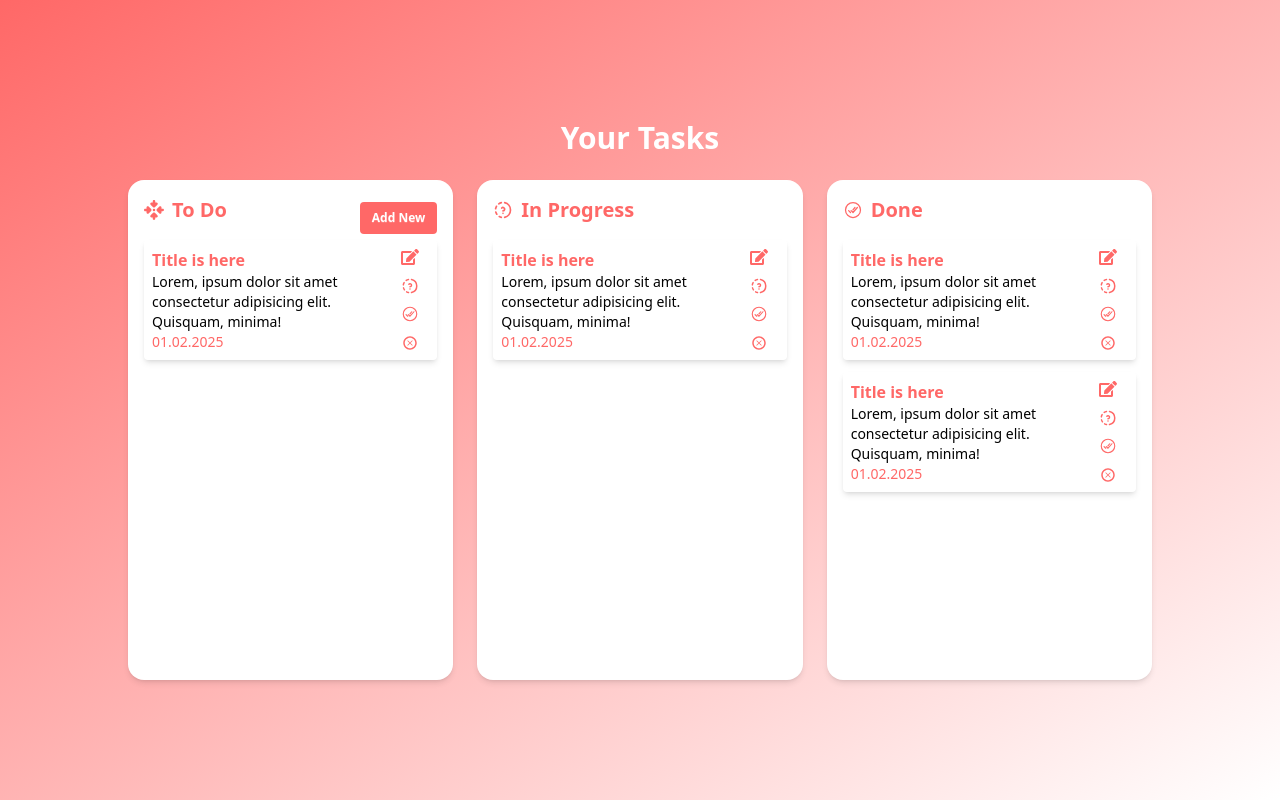
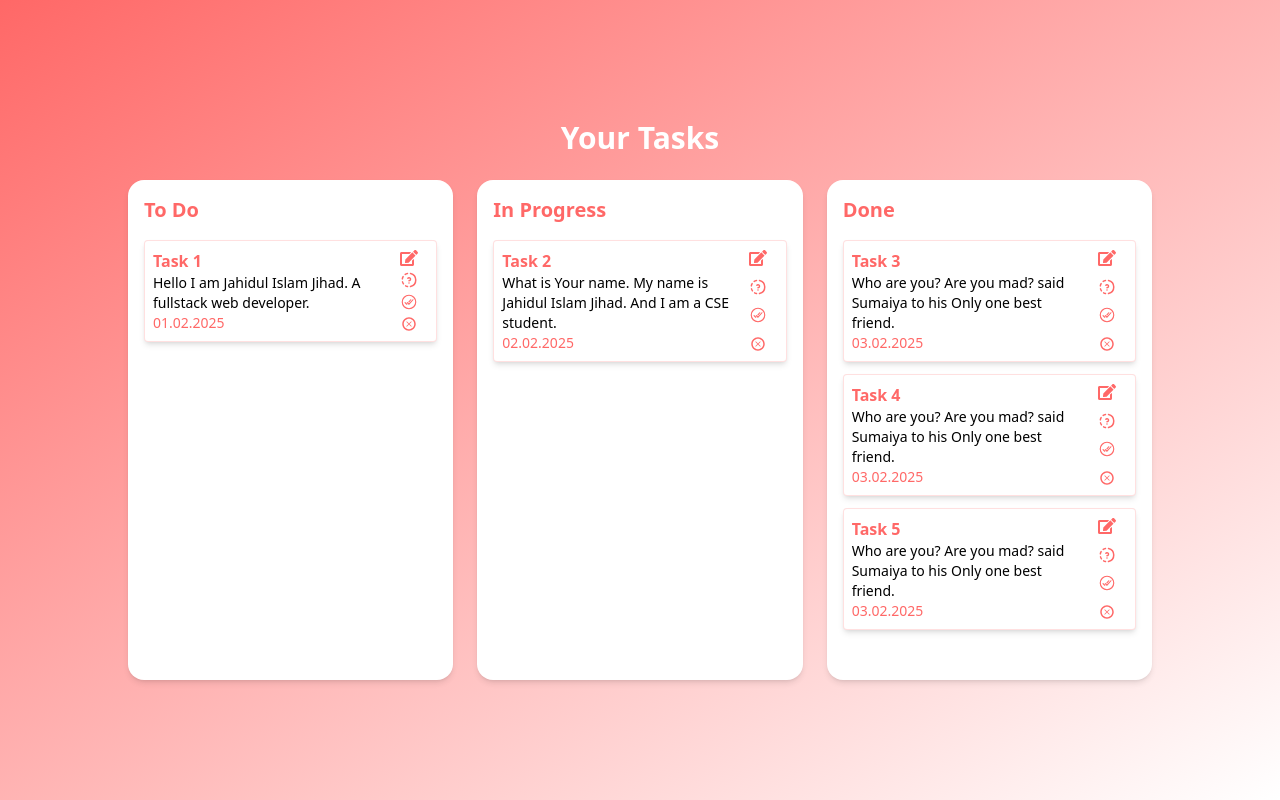
Before and after one commit to jahidul2004/todo-task, a React (Vite) app: page /workArea in a window 1280 px wide. Built offline with nearby package versions, Linux system fonts and the light colour scheme.

Commit message:
Drag and drop functionality added.

```diff
--- a/package.json
+++ b/package.json
@@ -15,6 +15,8 @@
     "localforage": "^1.10.0",
     "match-sorter": "^8.0.0",
     "react": "^19.0.0",
+    "react-dnd": "^16.0.1",
+    "react-dnd-html5-backend": "^16.0.1",
     "react-dom": "^19.0.0",
     "react-icons": "^5.5.0",
     "react-router-dom": "^7.2.0",
--- a/src/pages/workArea/WorkArea.jsx
+++ b/src/pages/workArea/WorkArea.jsx
@@ -3,95 +3,79 @@ import { FaArrowsToDot } from "react-icons/fa6";
 import { IoCheckmarkDoneCircleOutline } from "react-icons/io5";
 import { TbProgressHelp } from "react-icons/tb";
 import { TiDeleteOutline } from "react-icons/ti";
+import { DndProvider, useDrag, useDrop } from "react-dnd";
+import { HTML5Backend } from "react-dnd-html5-backend";
+import { useState } from "react";
 
-const WorkArea = () => {
+const Task = ({ task, moveTask }) => {
+    const [{ isDragging }, drag] = useDrag(() => ({
+        type: "TASK",
+        item: { id: task.id },
+        collect: (monitor) => ({
+            isDragging: !!monitor.isDragging(),
+        }),
+    }));
+
     return (
-        <div className="md:min-h-screen bg-gradient-to-br from-[#ff6867] flex flex-col items-center justify-center text-center p-4">
-            <h1 className="text-3xl font-bold text-white mb-6">Your Tasks</h1>
-
-            <div className="grid grid-cols-1 md:grid-cols-3 gap-6 w-full max-w-5xl">
-                {/* Todo Section */}
-                <div className="bg-white bg-opacity-20 backdrop-blur-md p-4 rounded-2xl shadow-md text-black min-h-[500px]">
-                    <div className="flex items-center justify-between">
-                        <h2 className="text-xl font-semibold mb-4 text-[#ff6867] text-left flex items-center gap-2"><FaArrowsToDot />To Do</h2>
-                        <button className="btn btn-sm bg-[#ff6867] text-white border-none shadow-none">Add New</button>
-                    </div>
-                    <div className="space-y-3">
-                        {/* Task items will be mapped here */}
-
-                        <div title="Darg me to re order" className="text-left shadow-md p-2 rounded grid grid-cols-7">
-                            <div className="col-span-6">
-                                <h1 className="font-bold text-[#ff6867]">Title is here</h1>
-                                <p className="text-sm">Lorem, ipsum dolor sit amet consectetur adipisicing elit. Quisquam, minima!</p>
-                                <p className="text-[#ff6867] text-sm">01.02.2025</p>
-                            </div>
-                            <div className="col-span-1 text-lg flex flex-col justify-between items-center text-[#ff6867]">
-                                <FaEdit title="Edit" />
-                                <TbProgressHelp title="Make Progress" />
-                                <IoCheckmarkDoneCircleOutline title="Make Completed" />
-                                <TiDeleteOutline title="Delete" />
-                            </div>
-                        </div>
-                    </div>
-                </div>
-
-                {/* In Progress Section */}
-                <div className="bg-white bg-opacity-20 backdrop-blur-md p-4 rounded-2xl shadow-md text-black min-h-[500px]">
-                    <h2 className="text-xl font-semibold mb-4 text-[#ff6867] text-left flex items-center gap-2"><TbProgressHelp />In Progress</h2>
-                    <div className="space-y-3">
-                        {/* Task items will be mapped here */}
-                        <div title="Darg me to re order" className="text-left shadow-md p-2 rounded grid grid-cols-7">
-                            <div className="col-span-6">
-                                <h1 className="font-bold text-[#ff6867]">Title is here</h1>
-                                <p className="text-sm">Lorem, ipsum dolor sit amet consectetur adipisicing elit. Quisquam, minima!</p>
-                                <p className="text-[#ff6867] text-sm">01.02.2025</p>
-                            </div>
-                            <div className="col-span-1 text-lg flex flex-col justify-between items-center text-[#ff6867]">
-                                <FaEdit title="Edit" />
-                                <TbProgressHelp title="Make Progress" />
-                                <IoCheckmarkDoneCircleOutline title="Make Completed" />
-                                <TiDeleteOutline title="Delete" />
-                            </div>
-                        </div>
-                    </div>
-                </div>
-
-                {/* Done Section */}
-                <div className="bg-white bg-opacity-20 backdrop-blur-md p-4 rounded-2xl shadow-md text-black min-h-[500px]">
-                    <h2 className="text-xl font-semibold mb-4 text-[#ff6867] text-left flex items-center gap-2"><IoCheckmarkDoneCircleOutline />Done</h2>
-                    <div className="space-y-3">
-                        {/* Task items will be mapped here */}
-                        <div title="Darg me to re order" className="text-left shadow-md p-2 rounded grid grid-cols-7">
-                            <div className="col-span-6">
-                                <h1 className="font-bold text-[#ff6867]">Title is here</h1>
-                                <p className="text-sm">Lorem, ipsum dolor sit amet consectetur adipisicing elit. Quisquam, minima!</p>
-                                <p className="text-[#ff6867] text-sm">01.02.2025</p>
-                            </div>
-                            <div className="col-span-1 text-lg flex flex-col justify-between items-center text-[#ff6867]">
-                                <FaEdit title="Edit" />
-                                <TbProgressHelp title="Make Progress" />
-                                <IoCheckmarkDoneCircleOutline title="Make Completed" />
-                                <TiDeleteOutline title="Delete" />
-                            </div>
-                        </div>
-                        <div title="Darg me to re order" className="text-left shadow-md p-2 rounded grid grid-cols-7">
-                            <div className="col-span-6">
-                                <h1 className="font-bold text-[#ff6867]">Title is here</h1>
-                                <p className="text-sm">Lorem, ipsum dolor sit amet consectetur adipisicing elit. Quisquam, minima!</p>
-                                <p className="text-[#ff6867] text-sm">01.02.2025</p>
-                            </div>
-                            <div className="col-span-1 text-lg flex flex-col justify-between items-center text-[#ff6867]">
-                                <FaEdit title="Edit" />
-                                <TbProgressHelp title="Make Progress" />
-                                <IoCheckmarkDoneCircleOutline title="Make Completed" />
-                                <TiDeleteOutline title="Delete" />
-                            </div>
-                        </div>
-                    </div>
-                </div>
+        <div ref={drag} className={`border border-[#ff676734] text-left shadow-md p-2 rounded grid grid-cols-7 bg-white ${isDragging ? "opacity-50" : ""}`}>
+            <div className="col-span-6">
+                <h1 className="font-bold text-[#ff6867]">{task.title}</h1>
+                <p className="text-sm">{task.description}</p>
+                <p className="text-[#ff6867] text-sm">{task.timestamp}</p>
+            </div>
+            <div className="col-span-1 text-lg flex flex-col justify-between items-center text-[#ff6867]">
+                <FaEdit title="Edit" />
+                <TbProgressHelp title="Make Progress" onClick={() => moveTask(task.id, "inProgress")} />
+                <IoCheckmarkDoneCircleOutline title="Make Completed" onClick={() => moveTask(task.id, "done")} />
+                <TiDeleteOutline title="Delete" />
             </div>
         </div>
     );
 };
 
+const Column = ({ title, tasks, moveTask }) => {
+    const [, drop] = useDrop(() => ({
+        accept: "TASK",
+        drop: (item) => moveTask(item.id, title),
+    }));
+
+    return (
+        <div ref={drop} className="bg-white bg-opacity-20 backdrop-blur-md p-4 rounded-2xl shadow-md text-black min-h-[500px]">
+            <h2 className="text-xl font-semibold mb-4 text-[#ff6867] text-left flex items-center gap-2">{title}</h2>
+            <div className="space-y-3">
+                {tasks.map((task) => (
+                    <Task key={task.id} task={task} moveTask={moveTask} />
+                ))}
+            </div>
+        </div>
+    );
+};
+
+const WorkArea = () => {
+    const [tasks, setTasks] = useState([
+        { id: 1, title: "Task 1", description: "Hello I am Jahidul Islam Jihad. A fullstack web developer.", timestamp: "01.02.2025", category: "To Do" },
+        { id: 2, title: "Task 2", description: "What is Your name. My name is Jahidul Islam Jihad. And I am a CSE student.", timestamp: "02.02.2025", category: "In Progress" },
+        { id: 3, title: "Task 3", description: "Who are you? Are you mad? said Sumaiya to his Only one best friend.", timestamp: "03.02.2025", category: "Done" },
+        { id: 4, title: "Task 4", description: "Who are you? Are you mad? said Sumaiya to his Only one best friend.", timestamp: "03.02.2025", category: "Done" },
+        { id: 5, title: "Task 5", description: "Who are you? Are you mad? said Sumaiya to his Only one best friend.", timestamp: "03.02.2025", category: "Done" },
+    ]);
+
+    const moveTask = (taskId, newCategory) => {
+        setTasks((prevTasks) => prevTasks.map((task) => task.id === taskId ? { ...task, category: newCategory } : task));
+    };
+
+    return (
+        <DndProvider backend={HTML5Backend}>
+            <div className="md:min-h-screen bg-gradient-to-br from-[#ff6867] flex flex-col items-center justify-center text-center p-4">
+                <h1 className="text-3xl font-bold text-white mb-6">Your Tasks</h1>
+                <div className="grid grid-cols-1 md:grid-cols-3 gap-6 w-full max-w-5xl">
+                    <Column title="To Do" tasks={tasks.filter(task => task.category === "To Do")} moveTask={moveTask} />
+                    <Column title="In Progress" tasks={tasks.filter(task => task.category === "In Progress")} moveTask={moveTask} />
+                    <Column title="Done" tasks={tasks.filter(task => task.category === "Done")} moveTask={moveTask} />
+                </div>
+            </div>
+        </DndProvider>
+    );
+};
+
 export default WorkArea;
```
Also changed, not shown: 1 other file (tests, documents, lock files or other folders).
